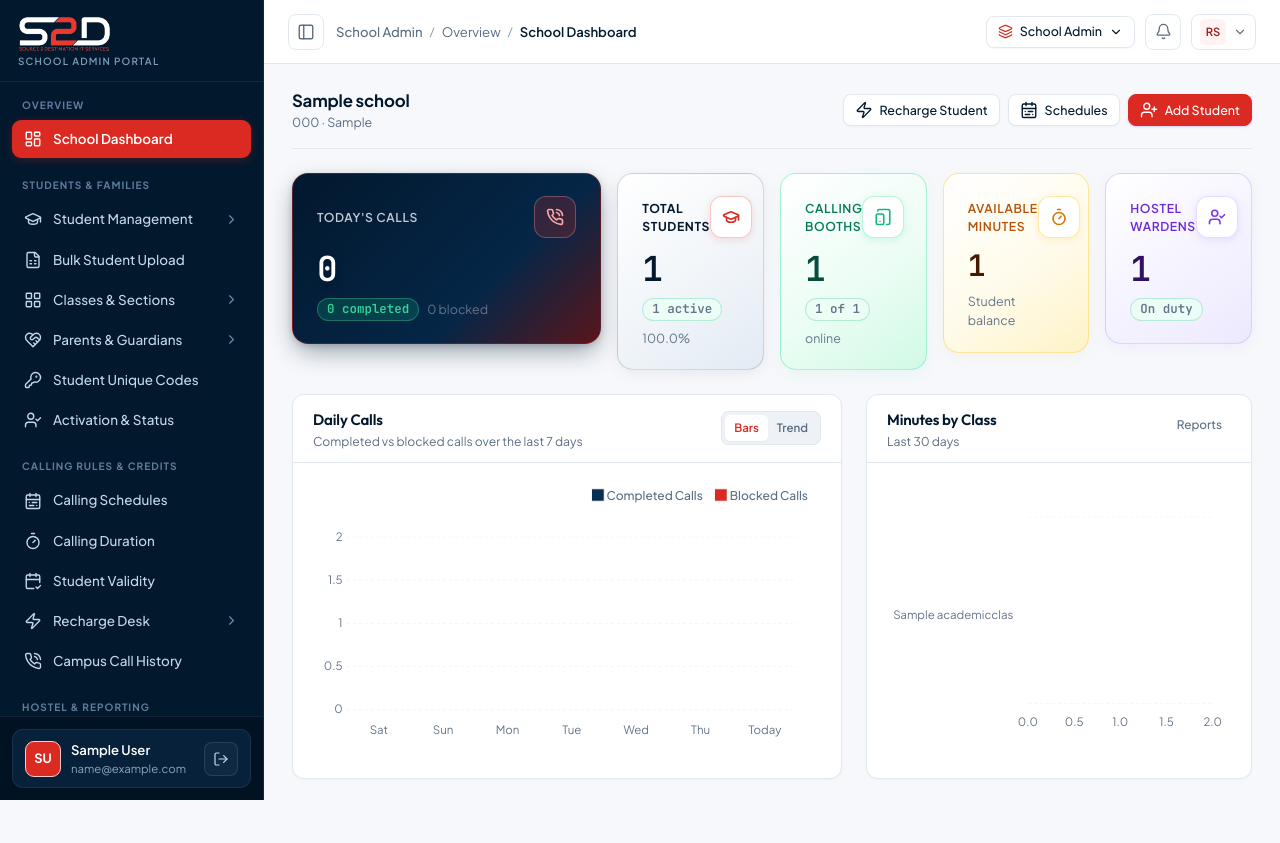
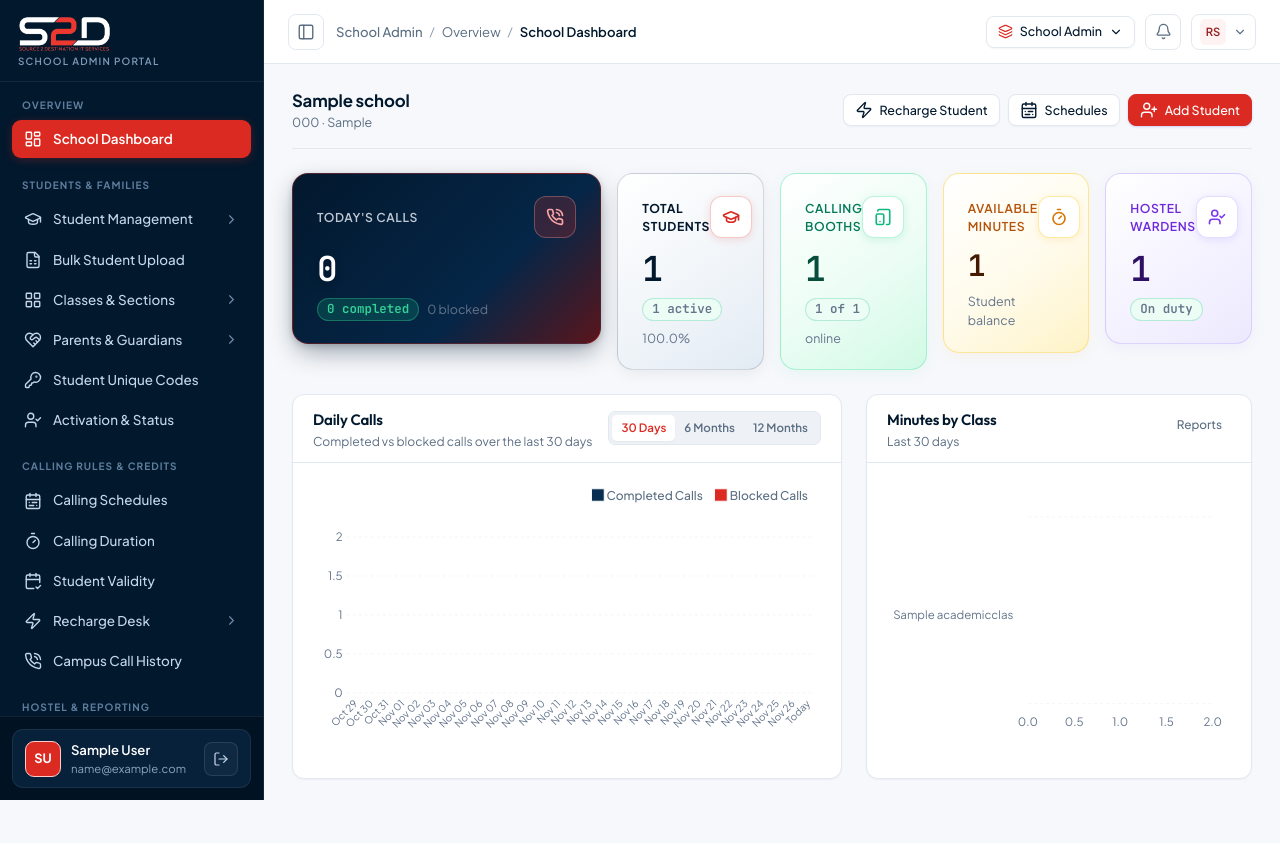
Before and after one commit to nishalpandit/source-2-destination, a Django app: page /school-admin/ in a window 1280 px wide. Run offline with Django 5.2, Linux system fonts and the light colour scheme; a user stored in the database is signed in; tables that the repository leaves empty hold one stand-in row (values such as "Sample post"); some libraries are stand-ins or nearby versions.

Commit message:
feat(dashboard): remove trend toggle, lock to bar chart, and add 30 Days, 6 Months, 12 Months filters

```diff
--- a/Source2Destination/school_views.py
+++ b/Source2Destination/school_views.py
@@ -3,7 +3,7 @@ import io
 import csv
 import random
 import json
-from datetime import timedelta
+from datetime import date, timedelta
 from django.shortcuts import render, redirect
 from django.http import Http404, HttpResponse, HttpResponseBadRequest, JsonResponse
 from django.template.loader import get_template
@@ -104,24 +104,99 @@ def dashboard(request):
     wardens_on_duty_count = HostelWarden.objects.filter(school=school, status='On Duty').count() if school else 0
     recent_wardens = HostelWarden.objects.filter(school=school).order_by('status', 'name')[:4] if school else []
 
-    # Live Chart 1: Last 7 Days Calling Traffic & Window Compliance
-    daily_labels = []
-    daily_completed = []
-    daily_restricted = []
-    for offset in range(6, -1, -1):
+    # Live Chart 1: Multi-Range Calling Traffic (30 Days, 6 Months, 12 Months)
+    year_ago = today - timedelta(days=366)
+    calls_year = list(
+        CallRecord.objects.filter(school=school, start_time__date__gte=year_ago)
+        .values('start_time', 'call_status')
+    ) if school else []
+
+    restricted_statuses = {'Restricted Schedule', 'Unauthorized Number', 'Insufficient Credits'}
+
+    # 1. 30 Days (Daily)
+    day_map_completed = {}
+    day_map_restricted = {}
+    for r in calls_year:
+        st = r['start_time']
+        d = st.date() if hasattr(st, 'date') else st
+        if r['call_status'] == 'Completed':
+            day_map_completed[d] = day_map_completed.get(d, 0) + 1
+        elif r['call_status'] in restricted_statuses:
+            day_map_restricted[d] = day_map_restricted.get(d, 0) + 1
+
+    labels_30d = []
+    completed_30d = []
+    restricted_30d = []
+    for offset in range(29, -1, -1):
         day = today - timedelta(days=offset)
-        day_qs = CallRecord.objects.filter(school=school, start_time__date=day) if school else CallRecord.objects.none()
-        daily_labels.append('Today' if offset == 0 else day.strftime('%a'))
-        daily_completed.append(day_qs.filter(call_status='Completed').count())
-        daily_restricted.append(
-            day_qs.filter(call_status__in=['Restricted Schedule', 'Unauthorized Number', 'Insufficient Credits']).count()
-        )
+        labels_30d.append('Today' if offset == 0 else day.strftime('%b %d'))
+        completed_30d.append(day_map_completed.get(day, 0))
+        restricted_30d.append(day_map_restricted.get(day, 0))
+
+    # 2. 6 Months (Monthly)
+    labels_6m = []
+    completed_6m = []
+    restricted_6m = []
+    for m_offset in range(5, -1, -1):
+        tot = today.year * 12 + today.month - 1 - m_offset
+        yr = tot // 12
+        mo = (tot % 12) + 1
+        labels_6m.append(date(yr, mo, 1).strftime('%b'))
+        c_count = 0
+        r_count = 0
+        for r in calls_year:
+            st = r['start_time']
+            if st.year == yr and st.month == mo:
+                if r['call_status'] == 'Completed':
+                    c_count += 1
+                elif r['call_status'] in restricted_statuses:
+                    r_count += 1
+        completed_6m.append(c_count)
+        restricted_6m.append(r_count)
+
+    # 3. 12 Months (Monthly)
+    labels_12m = []
+    completed_12m = []
+    restricted_12m = []
+    for m_offset in range(11, -1, -1):
+        tot = today.year * 12 + today.month - 1 - m_offset
+        yr = tot // 12
+        mo = (tot % 12) + 1
+        labels_12m.append(date(yr, mo, 1).strftime('%b'))
+        c_count = 0
+        r_count = 0
+        for r in calls_year:
+            st = r['start_time']
+            if st.year == yr and st.month == mo:
+                if r['call_status'] == 'Completed':
+                    c_count += 1
+                elif r['call_status'] in restricted_statuses:
+                    r_count += 1
+        completed_12m.append(c_count)
+        restricted_12m.append(r_count)
 
     daily_calls_chart = {
-        "labels": daily_labels,
-        "completed": daily_completed,
-        "restricted": daily_restricted,
-        "hasData": any(daily_completed) or any(daily_restricted),
+        "ranges": {
+            "30D": {
+                "labels": labels_30d,
+                "completed": completed_30d,
+                "restricted": restricted_30d,
+            },
+            "6M": {
+                "labels": labels_6m,
+                "completed": completed_6m,
+                "restricted": restricted_6m,
+            },
+            "12M": {
+                "labels": labels_12m,
+                "completed": completed_12m,
+                "restricted": restricted_12m,
+            }
+        },
+        "labels": labels_30d,
+        "completed": completed_30d,
+        "restricted": restricted_30d,
+        "hasData": bool(calls_year),
     }
 
     # Live Chart 2: 30-Day Class-wise Voice Usage Breakdown
--- a/static/js/charts.js
+++ b/static/js/charts.js
@@ -435,35 +435,47 @@
 
     /* ==================== SCHOOL ADMIN CHARTS ==================== */
     'sch-daily-calls': {
-      build: (range, viewType) => {
-        const type = viewType || 'bar';
+      build: (range) => {
+        // Strictly only bars per user requirement (no trend/area)
+        const r = range || '30D';
         const live = window.S2D_SCHOOL_CHARTS && window.S2D_SCHOOL_CHARTS.dailyCalls;
-        const cats = (live && Array.isArray(live.labels)) ? live.labels : [];
-        const completed = (live && Array.isArray(live.completed)) ? live.completed : [];
-        const restricted = (live && Array.isArray(live.restricted)) ? live.restricted : [];
+        let cats = [];
+        let completed = [];
+        let restricted = [];
 
-        if (type === 'area') {
-          return Object.assign(baseChartOptions('area', 270), {
-            colors: [PALETTE.indigo, PALETTE.rose],
-            series: [
-              { name: 'Completed Calls', data: completed },
-              { name: 'Blocked Calls', data: restricted }
-            ],
-            fill: { type: 'gradient', gradient: { shadeIntensity: 1, opacityFrom: 0.32, opacityTo: 0.04 } },
-            stroke: { curve: 'smooth', width: 3, lineCap: 'round' },
-            markers: { size: 4, strokeWidth: 2, strokeColors: '#FFFFFF', hover: { size: 6 } },
-            xaxis: { categories: cats, axisBorder: { show: false }, axisTicks: { show: false }, labels: { style: { colors: '#64748B', fontSize: '11.5px', fontFamily: BASE_FONT } } },
-            tooltip: { shared: true, intersect: false, y: { formatter: (v) => v + ' Calls' } }
-          });
+        if (live && live.ranges && live.ranges[r]) {
+          cats = live.ranges[r].labels || [];
+          completed = live.ranges[r].completed || [];
+          restricted = live.ranges[r].restricted || [];
+        } else if (live && Array.isArray(live.labels)) {
+          cats = live.labels;
+          completed = live.completed || [];
+          restricted = live.restricted || [];
+        } else {
+          if (r === '12M') {
+            cats = ['Dec', 'Jan', 'Feb', 'Mar', 'Apr', 'May', 'Jun', 'Jul', 'Aug', 'Sep', 'Oct', 'Nov'];
+            completed = [42, 48, 55, 62, 70, 78, 85, 92, 98, 105, 112, 120];
+            restricted = [4, 5, 3, 6, 4, 7, 5, 8, 6, 7, 5, 6];
+          } else if (r === '6M') {
+            cats = ['Jun', 'Jul', 'Aug', 'Sep', 'Oct', 'Nov'];
+            completed = [78, 85, 92, 98, 105, 120];
+            restricted = [4, 7, 5, 8, 6, 6];
+          } else {
+            cats = Array.from({ length: 30 }, (_, i) => `Day ${i + 1}`);
+            completed = Array.from({ length: 30 }, () => Math.floor(Math.random() * 18 + 5));
+            restricted = Array.from({ length: 30 }, () => Math.floor(Math.random() * 3));
+          }
         }
+
+        const isDense = cats.length > 15;
 
         return Object.assign(baseChartOptions('bar', 270), {
           colors: [PALETTE.indigo, PALETTE.rose],
           plotOptions: {
             bar: {
               horizontal: false,
-              columnWidth: '42%',
-              borderRadius: 6,
+              columnWidth: isDense ? '58%' : '44%',
+              borderRadius: isDense ? 3 : 6,
               borderRadiusApplication: 'end'
             }
           },
@@ -475,8 +487,18 @@
             type: 'gradient',
             gradient: { shade: 'light', type: 'vertical', shadeIntensity: 0.15, opacityFrom: 0.98, opacityTo: 0.82, stops: [0, 90, 100] }
           },
-          stroke: { show: true, width: 2, colors: ['transparent'] },
-          xaxis: { categories: cats, axisBorder: { show: false }, axisTicks: { show: false }, labels: { style: { colors: '#64748B', fontSize: '11.5px', fontFamily: BASE_FONT } } },
+          stroke: { show: true, width: isDense ? 1 : 2, colors: ['transparent'] },
+          xaxis: {
+            categories: cats,
+            axisBorder: { show: false },
+            axisTicks: { show: false },
+            labels: {
+              rotate: isDense ? -45 : 0,
+              rotateAlways: false,
+              hideOverlappingLabels: true,
+              style: { colors: '#64748B', fontSize: isDense ? '10px' : '11.5px', fontFamily: BASE_FONT }
+            }
+          },
           tooltip: { shared: true, intersect: false, y: { formatter: (v) => v + ' Calls' } }
         });
       }
@@ -580,7 +602,7 @@
   const chartState = {
     'sa-revenue-trend': { range: '12M', view: 'bar' },
     'fr-revenue-chart': { range: '12M', view: 'bar' },
-    'sch-daily-calls': { range: '7D', view: 'bar' }
+    'sch-daily-calls': { range: '30D', view: 'bar' }
   };
 
   function updateTargetChart(key) {
@@ -620,6 +642,14 @@
         if (!chartState[targetKey]) chartState[targetKey] = { range: '12M', view: 'bar' };
         chartState[targetKey].range = range;
         updateTargetChart(targetKey);
+
+        if (targetKey === 'sch-daily-calls') {
+          const sub = document.getElementById('sch-daily-calls-subtitle');
+          if (sub) {
+            const desc = range === '30D' ? 'last 30 days' : (range === '6M' ? 'last 6 months' : 'last 12 months');
+            sub.textContent = `Completed vs blocked calls over the ${desc}`;
+          }
+        }
       });
     });
 
--- a/templates/school-admin/dashboard.html
+++ b/templates/school-admin/dashboard.html
@@ -124,11 +124,12 @@
               <div class="chart-card-header">
                 <div>
                   <h2 class="chart-card-title">Daily Calls</h2>
-                  <p class="chart-card-subtitle">Completed vs blocked calls over the last 7 days</p>
+                  <p class="chart-card-subtitle" id="sch-daily-calls-subtitle">Completed vs blocked calls over the last 30 days</p>
                 </div>
                 <div class="chart-range-group">
-                  <button type="button" class="chart-range-btn active" data-chart-target="sch-daily-calls" data-view="bar" title="Column View">Bars</button>
-                  <button type="button" class="chart-range-btn" data-chart-target="sch-daily-calls" data-view="area" title="Trend View">Trend</button>
+                  <button type="button" class="chart-range-btn active" data-chart-target="sch-daily-calls" data-range="30D" title="Last 30 Days">30 Days</button>
+                  <button type="button" class="chart-range-btn" data-chart-target="sch-daily-calls" data-range="6M" title="Last 6 Months">6 Months</button>
+                  <button type="button" class="chart-range-btn" data-chart-target="sch-daily-calls" data-range="12M" title="Last 12 Months">12 Months</button>
                 </div>
               </div>
               <div class="chart-card-body">
```
